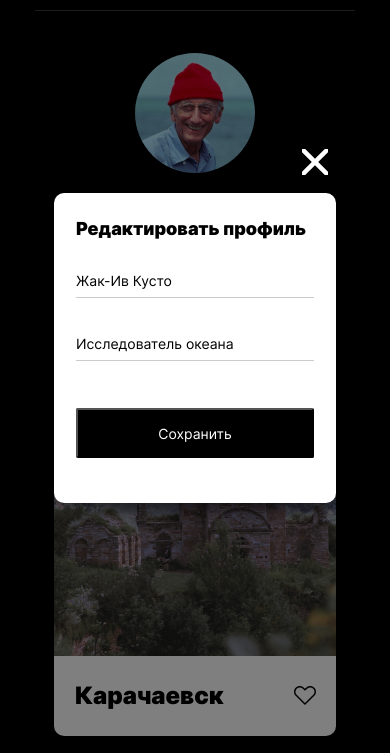
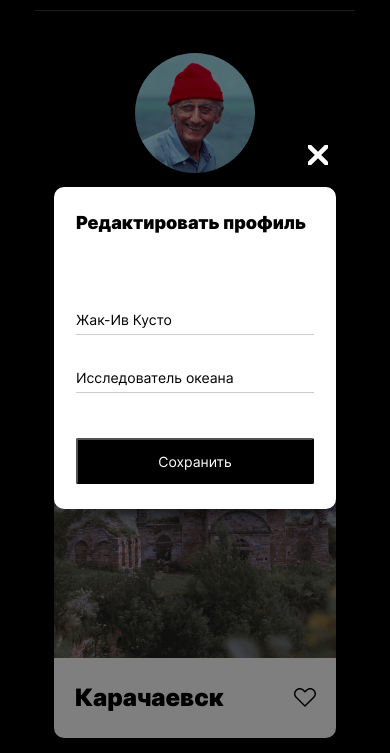
Before and after one commit to AlexanderMalanin/mesto, a plain HTML site: page index.html in a window 390 px wide. Both pictures are taken after a click on the button 307 px from the left and 294 px from the top of the page. Shown: the part 74-827 px from the top of the page. Drawn offline with Linux system fonts and the light colour scheme.

Commit message:
изменения после 1 ревью

```diff
--- a/blocks/elements/__like/elements__like.css
+++ b/blocks/elements/__like/elements__like.css
@@ -6,3 +6,7 @@
     margin: 5px 5px 1px auto;
     border: none;
 }
+
+.elements__like:hover {
+    opacity: .5;
+}
--- a/blocks/popup/__close/popup__close.css
+++ b/blocks/popup/__close/popup__close.css
@@ -11,15 +11,16 @@
   right: -40px;
   padding: 0;
 }
+
 .popup__close:hover {
   opacity: 0.6;
 }
 
 @media screen and (max-width: 767px) {
   .popup__close {
-    width: 26px;
-    height: 26px;
-    top: -44px;
+    width: 20px;
+    height: 20px;
+    top: -42px;
     right: 8px;
   }
 }
--- a/blocks/popup/__container/popup__container.css
+++ b/blocks/popup/__container/popup__container.css
@@ -10,5 +10,6 @@
 @media screen and (max-width: 767px) {
   .popup__container {
     max-width: 282px;
+    box-shadow: 0;
   }
 }
--- a/blocks/popup/__form/popup__form.css
+++ b/blocks/popup/__form/popup__form.css
@@ -9,7 +9,7 @@
 
 @media screen and (max-width: 767px) {
     .popup__form {
-        margin: 0 22px 45px;
+        margin: 0 22px 25px;
         max-width: 338px;
     }
 }
--- a/blocks/popup/__item/popup__item.css
+++ b/blocks/popup/__item/popup__item.css
@@ -9,30 +9,19 @@
     color: #000000;
     border: none;
     border-bottom: 1px solid rgba(0, 0, 0, 0.2);
-    margin: 0 0 5px;
-    padding: 32px 0 8px;
+    margin: 0;
+    padding: 52px 0 6px;
 }
 
-/*
-.popup__item_type_job {
-
-    margin: 32px 0 0;
-    padding: 0 0 10px;
-
-
-
-.popup__item_type_name {
-
-    margin: 52px 0 0;
-    padding: 0;
-
-    padding-bottom: 7px;
-
+.popup__item:last-of-type {
+    padding: 34px 0 6px;
 }
 
 @media screen and (max-width: 767px) {
-    .popup__item_type_name {
-        margin: 77px 0 0;
+    .popup__item {
+        padding: 77px 0 6px;
+    }
+    .popup__item:last-of-type {
+        padding: 34px 0 6px;
     }
 }
-*/
--- a/blocks/popup/__submit-button/popup__submit-button.css
+++ b/blocks/popup/__submit-button/popup__submit-button.css
@@ -7,21 +7,23 @@
     text-align: center;
     width: 100%;
     height: 50px;
-    margin: 0;
+    margin: 50px 0 0;
     padding: 0;
     background-color: #000000;
     border-radius: 2px;
     color: white;
     cursor: pointer;
 }
+
 .popup__submit-button:hover {
     opacity: 0.8;
 }
 
 @media screen and (max-width: 767px) {
     .popup__submit-button {
-        margin-top: 42px;
+        margin: 45px 0 0;
         font-size: 14px;
         line-height: 17px;
+        height: 46px;
     }
 }
--- a/blocks/profile/__button/profile__button.css
+++ b/blocks/profile/__button/profile__button.css
@@ -13,13 +13,15 @@
   margin-left: auto;
   cursor: pointer;
 }
+
 .profile__button:hover {
   opacity: 0.6;
 }
 
 @media screen and (max-width: 767px) {
   .profile__button {
-    margin: 30px auto 0;
+    margin: 32px auto 0;
     width: 282px;
+    background-size: 16px;
   }
 }
--- a/blocks/profile/__edit-button/profile__edit-button.css
+++ b/blocks/profile/__edit-button/profile__edit-button.css
@@ -9,13 +9,14 @@
   margin: 14px 0 auto 18px;
   cursor: pointer;
 }
+
 .profile__edit-button:hover {
   opacity: 0.6;
 }
 
 @media screen and (max-width: 767px) {
   .profile__edit-button {
-    margin-left: 10px;
+    margin: 8px 0 auto 10px;
     height: 16px;
     width: 16px;
   }
--- a/index.html
+++ b/index.html
@@ -13,7 +13,7 @@
     <div class="page">
         <header class="header">
             <img src="./images/logo.svg" alt="Логотип Mesto Russia" class="header__logo">
-            <div class="header__line">
+            <div class="header__line"></div>
         </header>
         <main class="content">
             <section class="profile">
@@ -37,7 +37,7 @@
                 </div>
                 <div class="elements__element">
                     <img class="elements__photo" src="./images/elbrus.png" alt="Фото горы Эльбрус">
-                    <div type="submit" class="elements__text-like">
+                    <div class="elements__text-like">
                         <h2 class="elements__text">Гора Эльбрус</h2>
                         <button type="submit" class="elements__like"></button>
                     </div>
```
Also changed, not shown: blocks/popup/popup.css (line endings or trailing spaces).
